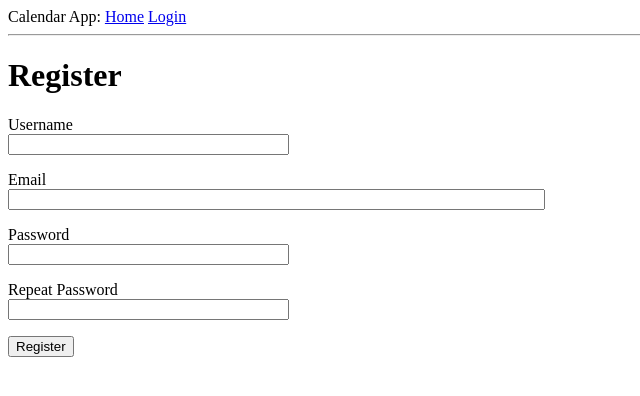
After one commit to Ajuska/calendar_app, a Flask app: page /register in a window 1280 px wide. The commit adds this page. Shown: the top 396 px of the page, without its empty margins (0-640 px from the left). Run offline with Flask 2, Linux system fonts and the light colour scheme.

Commit message:
User logins(login, logout, reigster) added

```diff
--- a/app/__init__.py
+++ b/app/__init__.py
@@ -2,12 +2,15 @@ from flask import Flask
 from config import Config
 from flask_sqlalchemy import SQLAlchemy
 from flask_migrate import Migrate
+from flask_login import LoginManager
 
 
 app = Flask(__name__)
 app.config.from_object(Config)
 db = SQLAlchemy(app)
 migrate = Migrate(app, db)
+login = LoginManager(app)
+login.login_view = 'login'
 
 
 from app import routes, models
--- a/app/forms.py
+++ b/app/forms.py
@@ -1,9 +1,27 @@
 from flask_wtf import FlaskForm
 from wtforms import StringField, PasswordField, BooleanField, SubmitField
-from wtforms.validators import DataRequired
+from wtforms.validators import DataRequired, ValidationError, Email, EqualTo
+from app.models import User
 
 class LoginForm(FlaskForm):
     username = StringField('Username', validators=[DataRequired()])
     password = PasswordField('Password', validators=[DataRequired()])
     remember_me = BooleanField('Rember Me')
     submit = SubmitField('Sign In')
+
+class RegistrationForm(FlaskForm):
+    username = StringField('Username', validators=[DataRequired()])
+    email = StringField('Email', validators=[DataRequired(), Email()])
+    password = PasswordField('Password', validators=[DataRequired()])
+    password2 = PasswordField('Repeat Password', validators=[DataRequired(), EqualTo('password')])
+    submit = SubmitField('Register')
+
+    def validate_username(self, username):
+        user = User.query.filter_by(username=username.data).first()
+        if user is not None:
+            raise ValidationError('Please use a different username.')
+
+    def validate_email(self, email):
+        user = User.query.filter_by(email=email.data).first()
+        if user is not None:
+            raise ValidationError('Please use a different email address.')
--- a/app/routes.py
+++ b/app/routes.py
@@ -1,28 +1,59 @@
-from flask import render_template, flash, redirect, url_for
-from app import app
-from app.forms import LoginForm
+from flask import render_template, flash, redirect, url_for, request
+from flask_login import current_user, login_user, login_required, logout_user
+from app import app, db
+from app.forms import LoginForm, RegistrationForm
+from app.models import User
+from werkzeug.urls import url_parse
+
 
 @app.route('/')
 @app.route('/index')
+@login_required
 def index():
-    user = {'username': 'Ajuska'}
-    posts = [
+    events = [
         {
             'author': {'username': 'Jonny'},
-            'body': 'Beautiful day in Brno!'
+            'event': 'Beautiful day in Brno!'
         },
         {
             'author': {'username': 'Susan'},
-            'body': 'The Avengers movie was so cool!'
+            'event': 'The Avengers movie was so cool!'
         }
     ]
-    return render_template('index.html', title='Home', user=user, posts=posts)
+    return render_template('index.html', title='Home Page', events=events)
 
 @app.route('/login', methods=['GET', 'POST'])
 def login():
+    if current_user.is_authenticated:
+        return redirect(url_for('index'))
     form = LoginForm()
     if form.validate_on_submit():
-        flash('Login requested for user {}, remember_me={}'.format(
-            form.username.data, form.remember_me.data))
-        return redirect(url_for('/index'))
+        user = User.query.filter_by(username=form.username.data).first()
+        if user is None or not user.check_password(form.password.data):
+            flash('Invalid username or password')
+            return redirect(url_for('login'))
+        login_user(user, remember=form.remember_me.data)
+        next_page = request.args.get('next')
+        if not next_page or url_parse(next_page).netloc != '':
+            next_page = url_for('index')
+        return redirect(next_page)
     return render_template('login.html', title='Sign In', form=form)
+
+@app.route('/logout')
+def logout():
+    logout_user()
+    return redirect(url_for('index'))
+
+@app.route('/register', methods=['GET', 'POST'])
+def register():
+    if current_user.is_authenticated:
+        return redirect(url_for('index'))
+    form = RegistrationForm()
+    if form.validate_on_submit():
+        user = User(username=form.username.data, email=form.email.data)
+        user.set_password(form.password.data)
+        db.session.add(user)
+        db.session.commit()
+        flash('Congratulations, you are not a registred user!')
+        return redirect(url_for('login'))
+    return render_template('register.html', title='Register', form=form)
--- a/app/templates/base.html
+++ b/app/templates/base.html
@@ -7,9 +7,14 @@
         {% endif %}
     </head>
     <body>
-        <div>Calendar App:
-            <a href="{{ url_for('/index') }}">Home</a>
-            <a href="{{ url_for('/login') }}">Login</a>
+        <div>
+            Calendar App:
+            <a href="{{ url_for('index') }}">Home</a>
+            {% if current_user.is_anonymous %}
+            <a href="{{ url_for('login') }}">Login</a>
+            {% else %}
+            <a href="{{ url_for('logout') }}">Logout</a>
+            {% endif %}
         </div>
         <hr>
         {% with messages = get_flashed_messages() %}
--- a/app/templates/index.html
+++ b/app/templates/index.html
@@ -1,8 +1,8 @@
 {% extends 'base.html' %}
 
 {% block content %}
-        <h1>Hi, {{ user.username }}!</h1>
+        <h1>Hi, {{ current_user.username }}!</h1>
         {% for post in posts %}
-        <div><p>{{ post.author.username }} says: <b>{{ post.body}}</b></p></div>
+        <div><p>{{ event.author.username }} says: <b>{{ event.body }}</b></p></div>
         {% endfor %}
 {% endblock %}
--- a/app/templates/login.html
+++ b/app/templates/login.html
@@ -20,5 +20,6 @@
       </p>
       <p>{{ form.remember_me() }} {{ form.remember_me.label }}</p>
       <p>{{ form.submit() }}</p>
+      <p>New User? <a href="{{ url_for('register') }}">Click to Register!</a></p>
     </form>
 {% endblock%}
--- /dev/null
+++ b/app/templates/register.html
@@ -0,0 +1,38 @@
+{% extends "base.html" %}
+
+{% block content %}
+    <h1>Register</h1>
+    <form action="" method="post">
+        {{ form.hidden_tag() }}
+        <p>
+            {{ form.username.label }}<br>
+            {{ form.username(size=32) }}<br>
+            {% for error in form.username.errors %}
+            <span style="color: red;">[{{ error }}]</span>
+            {% endfor %}
+        </p>
+        <p>
+            {{ form.email.label }}<br>
+            {{ form.email(size=64) }}<br>
+            {% for error in form.email.errors %}
+            <span style="color: red;">[{{ error }}]</span>
+            {% endfor %}
+        </p>
+        <p>
+            {{ form.password.label }}<br>
+            {{ form.password(size=32) }}<br>
+            {% for error in form.password.errors %}
+            <span style="color: red;">[{{ error }}]</span>
+            {% endfor %}
+        </p>
+        <p>
+            {{ form.password2.label }}<br>
+            {{ form.password2(size=32) }}<br>
+            {% for error in form.password2.errors %}
+            <span style="color: red;">[{{ error }}]</span>
+            {% endfor %}
+        </p>
+        <p> {{ form.submit() }}</p>
+    </form>
+
+  {% endblock %}
```
Also changed, not shown: app/models.py (+15 -2 lines), app.db.
